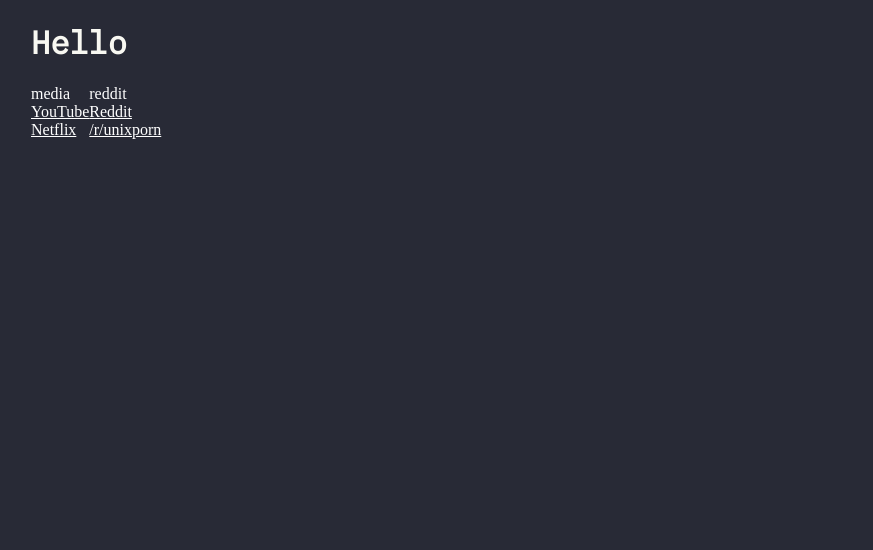
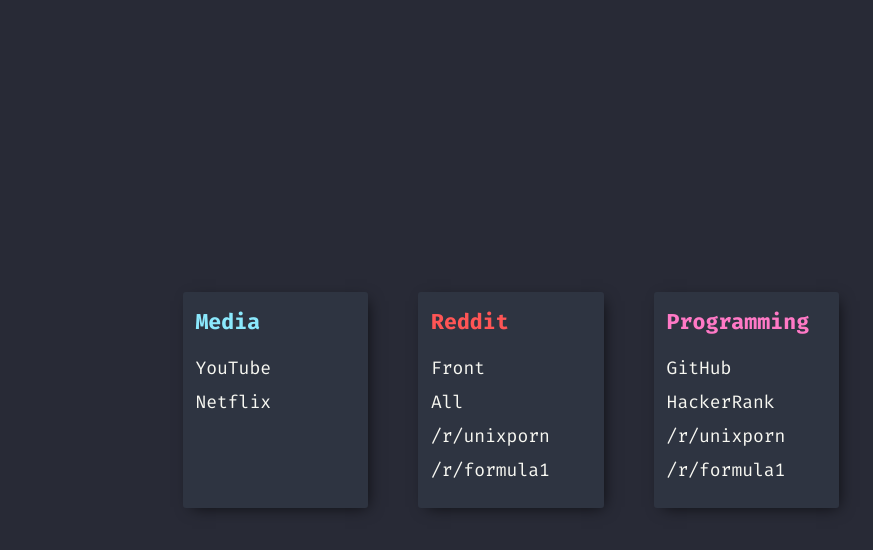
Before and after one commit to bambanah/startpage, a Gatsby site: page / in a window 1280 px wide. Shown: the whole page, without its empty margins (129-1002 px from the left). Built offline with nearby package versions, Linux system fonts and the light colour scheme; Gatsby itself is replaced by a stand-in of ours.

Commit message:
Made the links actually look passably pretty

```diff
--- a/src/components/Category.tsx
+++ b/src/components/Category.tsx
@@ -12,9 +12,14 @@
 
 export default function Category({ category_links, category_title }: Props) {
   return (
-    <div className={styles.category_content}>
+    <div className={styles.category_container}>
       <ul className={styles.category_list}>
-        <li className={styles.category_title}>{category_title}</li>
+        <li
+          style={{ color: category_links._color }}
+          className={styles.category_title}
+        >
+          {category_title}
+        </li>
         {Object.keys(category_links.links).map((key) => {
           return (
             <Link
--- a/src/components/Layout.tsx
+++ b/src/components/Layout.tsx
@@ -9,13 +9,7 @@
 const Layout = ({ children }: Props) => {
   return (
     <>
-      <div
-        style={{
-          margin: `0 auto`,
-          maxWidth: 960,
-          padding: `0 1.0875rem 1.45rem`,
-        }}
-      >
+      <div className="container">
         <main>{children}</main>
       </div>
     </>
--- a/src/components/Link.tsx
+++ b/src/components/Link.tsx
@@ -8,12 +8,9 @@
 }
 
 export default function Link({ title, url }: Props) {
-  console.log(title);
   return (
-    <li>
-      <a className={styles.link} href={url}>
-        {title}
-      </a>
+    <li className={styles.link}>
+      <a href={url}>{title}</a>
     </li>
   );
 }
--- a/src/components/layout.css
+++ b/src/components/layout.css
@@ -1,12 +1,27 @@
 /* Import fonts */
-@import url("https://fonts.googleapis.com/css2?family=IBM+Plex+Mono&display=swap");
+@import url("https://fonts.googleapis.com/css2?family=Fira+Code:wght@400;700&display=swap");
+
+@font-face {
+  font-family: "iosevka";
+  src: url("../fonts/iosevka-regular.ttf") format("woff");
+}
+
+@font-face {
+  font-family: "iosevka";
+  src: url("../fonts/iosevka-bold.woff") format("woff");
+  font-weight: bold;
+}
 
 html,
 body {
+  margin: 0;
   background-color: #282a36;
 }
 
-.title {
-  font-family: "IBM Plex Mono", monospace;
-  color: #f8f8f2;
+.container {
+  height: 100vh;
+  width: 100vw;
+  display: flex;
+  justify-content: center;
+  align-items: center;
 }
--- a/src/pages/index.tsx
+++ b/src/pages/index.tsx
@@ -22,7 +22,7 @@
 }
 
 const links: Links = {
-  media: {
+  Media: {
     _color: "#8be9fd",
     links: {
       youtube: {
@@ -32,11 +32,22 @@
       netflix: { title: "Netflix", url: "https://netflix.com/browse" },
     },
   },
-  reddit: {
-    _color: "#f1fa8c",
+  Reddit: {
+    _color: "#ff5555",
     links: {
-      front: { title: "Reddit", url: "https://reddit.com" },
+      front: { title: "Front", url: "https://reddit.com" },
+      all: { title: "All", url: "https://reddit.com/r/all" },
       unixporn: { title: "/r/unixporn", url: "https://reddit.com/r/unixporn" },
+      formula1: { title: "/r/formula1", url: "https://reddit.com/r/formula1" },
+    },
+  },
+  Programming: {
+    _color: "#ff79c6",
+    links: {
+      github: { title: "GitHub", url: "https://github.com" },
+      hackerrank: { title: "HackerRank", url: "https://hackerrank.com" },
+      unixporn: { title: "/r/unixporn", url: "https://reddit.com/r/unixporn" },
+      formula1: { title: "/r/formula1", url: "https://reddit.com/r/formula1" },
     },
   },
 };
@@ -44,7 +55,6 @@
 const IndexPage = () => {
   return (
     <Layout>
-      <h1 className="title">Hello</h1>
       <div className={styles.link_container}>
         {Object.keys(links).map((category: string) => {
           return (
--- a/src/styles/links.module.scss
+++ b/src/styles/links.module.scss
@@ -1,21 +1,57 @@
-.link {
-  color: white;
+.title {
+  font-family: "IBM Plex Mono", monospace;
+  font-weight: bold;
+  color: #f8f8f2;
 }
 
 .link_container {
   display: flex;
 }
 
-.category_content {
-  color: inherit;
+.category_container {
+  background-color: #2e3441;
+  border-radius: 3px;
+  width: 160px;
+  padding: 1rem 0.8rem;
+
+  box-shadow: 4px 4px 15px -5px rgba(0, 0, 0, 0.75);
+
+  &:not(:last-child) {
+    margin-right: 50px;
+  }
 }
 
 .category_list {
   list-style: none;
   margin: 0;
   padding: 0;
+
+  font-size: 18px;
 }
 
 .category_title {
-  color: white;
+  font-family: "Fira Code", monospace;
+  font-size: 1.2em;
+  font-weight: bold;
+
+  margin-bottom: 20px;
 }
+
+.link {
+  font-family: "Fira Code", monospace;
+
+  font-size: 1em;
+  margin: 10px 0;
+
+  a {
+    color: #f8f8f2;
+    text-decoration: none;
+
+    transition-duration: 0.1s;
+
+    &:hover {
+      color: #f1fa8c;
+      text-decoration: underline;
+    }
+  }
+}
```
Also changed, not shown: src/styles/links.module.scss.d.ts (+4 -3 lines).
